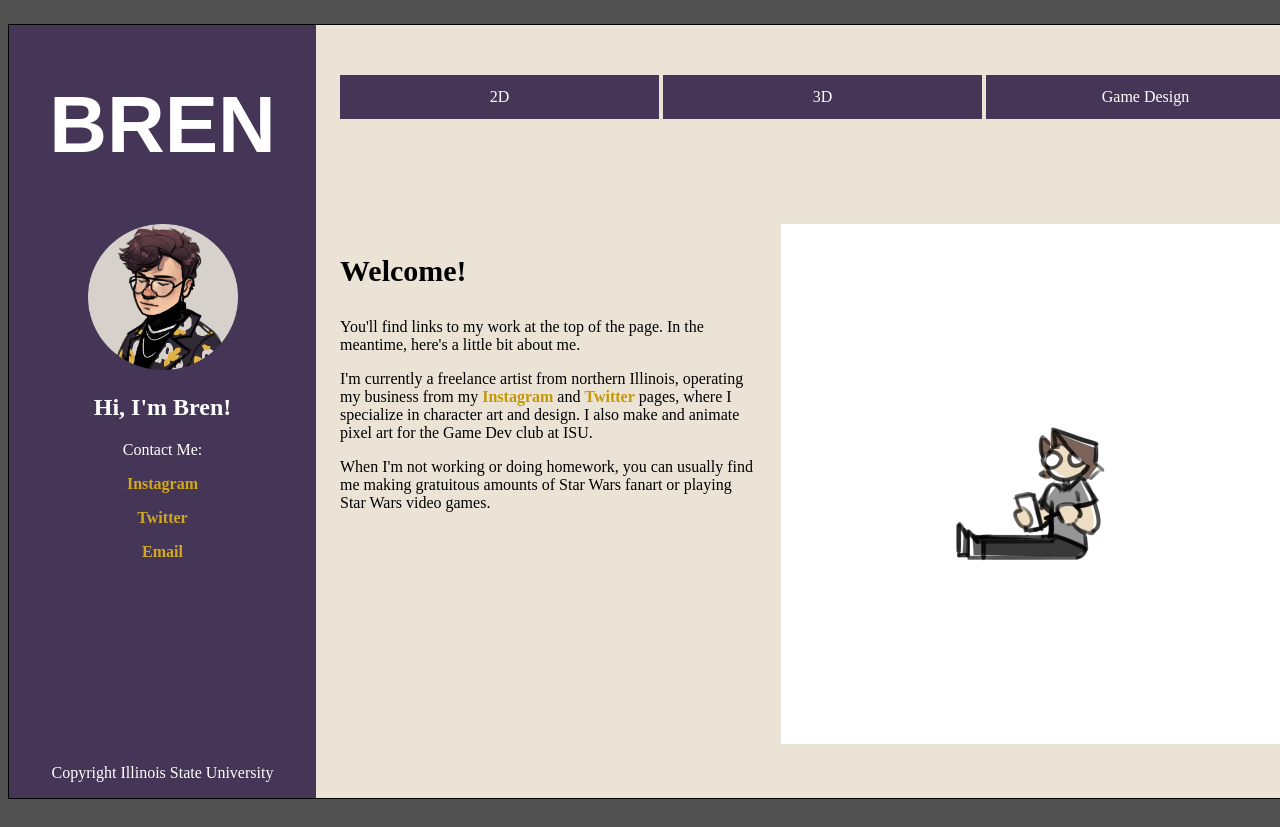
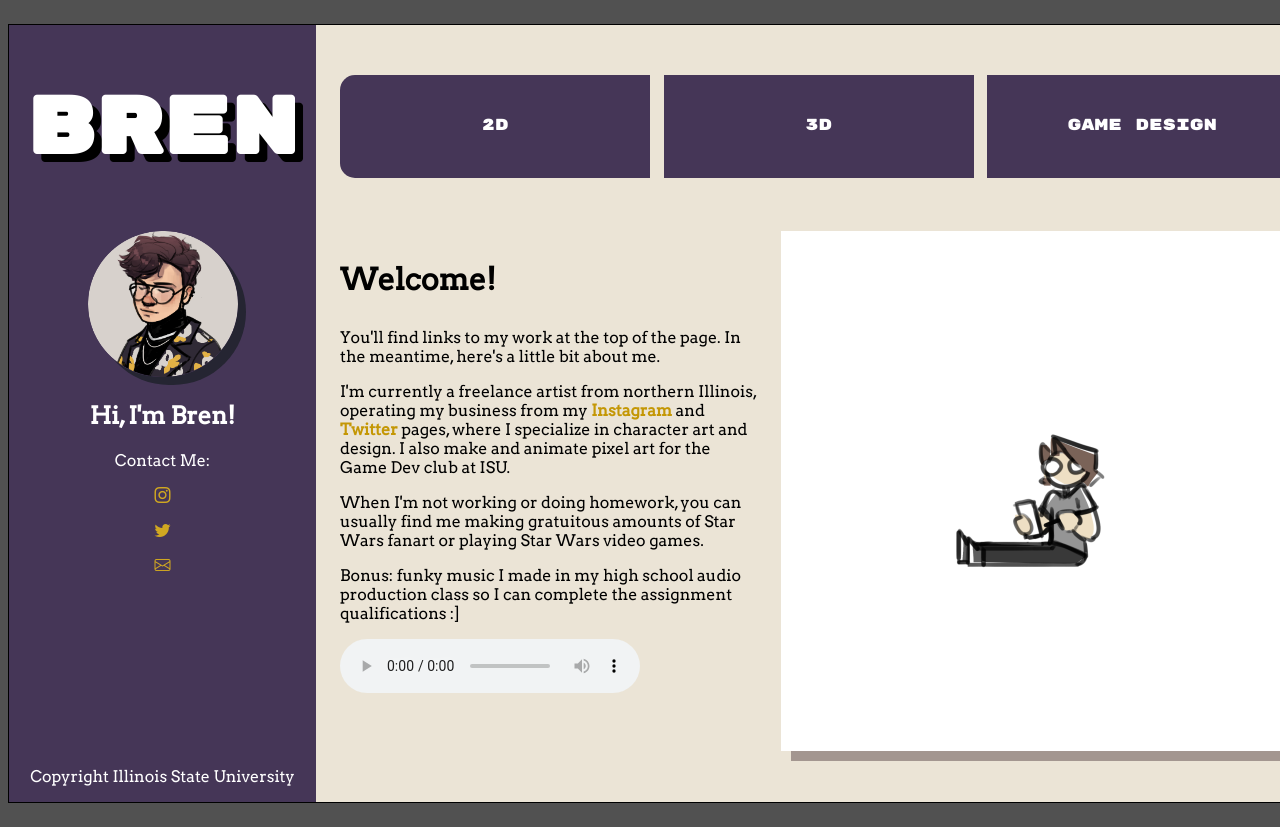
Before and after one commit to brenliam/CTK301, a plain HTML site: page portfolio/portfolio.html in a window 1280 px wide. Shown: the top 827 px of the page. Drawn offline with nearby package versions, Linux system fonts and the light colour scheme.

Commit message:
Add files via upload

```diff
--- a/portfolio/portfolio.css
+++ b/portfolio/portfolio.css
@@ -11,7 +11,10 @@ body {
   display: grid;
   grid-template-columns: repeat(12, 1fr);
   grid-column-gap: 24px;
+  font-family: 'Arvo', serif;
 }
+
+
 
 header {
     grid-column: span 3;
@@ -23,6 +26,9 @@ header {
     text-align: center;
     margin: 0px;
     padding: 0px;
+    text-shadow: 8px 8px 0px #000; /* x, y, blur, color */
+    font-family: 'Rubik Mono One', sans-serif;
+
 
 }
 /*
@@ -51,10 +57,14 @@ nav a {
 
 }
 */
+
+
+
 nav {
     grid-column: span 9;
     text-decoration: none;
     margin-top: 50px;
+    font-family: 'Rubik Mono One', sans-serif;
 
 
 
@@ -66,7 +76,7 @@ nav ul {
 }
 
 nav li {
-    width: 319px;
+    width: 310px;
     margin-bottom: 20px;
     margin-right: px;
     background-color: rgb(69, 54, 87);
@@ -80,14 +90,41 @@ nav a {
     display:block;
     padding: 13px;
     text-align: center;
+    height: 50px;
+    padding-top: 40px;
 }
 
 
 
 nav a:hover {
     background-color: rgb(196, 151, 5);
+    transition: background-color .5s, width 2.0s, color 2.0s;
+    height: 50px;
+    padding: 13px;
+    padding-top: 40px;
+
+
 }
 
+.twod {
+    border-top-left-radius: 15px;
+    border-bottom-left-radius: 15px;
+}
+
+.gamedesign {
+    border-top-right-radius: 15px;
+    border-bottom-right-radius: 15px;
+}
+
+.twod a:hover {
+    border-top-left-radius: 15px;
+    border-bottom-left-radius: 15px;
+}
+
+.gamedesign a:hover {
+    border-top-right-radius: 15px;
+    border-bottom-right-radius: 15px;
+}
 
 
 main img {
@@ -95,6 +132,8 @@ main img {
     max-width: 150px;
     margin: 0px;
     padding: 0px;
+    box-shadow: 8px 8px 0px #252532;
+    border-radius: 500px;
 }
 
 
@@ -124,6 +163,11 @@ footer {
 
 .sideimg {
     grid-column: span 5;
+    box-shadow: 10px 10px 0px #a39690;
+    width: 500px;
+    height: 520px;
+
+
 
 }
 
@@ -159,3 +203,7 @@ main a:hover {
 .art a:hover {
     color: rgb(116, 113, 131);
 }
+
+section {
+    display: inline-block;
+}
--- a/portfolio/portfolio.html
+++ b/portfolio/portfolio.html
@@ -3,7 +3,13 @@
 <head>
 	<meta charset="UTF-8">
 	<title>Portfolio</title>
+    <link rel="stylesheet" href="https://cdn.jsdelivr.net/npm/bootstrap-icons@1.10.4/font/bootstrap-icons.css">
+
+    <link rel="preconnect" href="https://fonts.googleapis.com">
+    <link rel="preconnect" href="https://fonts.gstatic.com" crossorigin>
+    <link href="https://fonts.googleapis.com/css2?family=Arvo&family=Rubik+Mono+One&display=swap" rel="stylesheet">
 	<link href="portfolio.css" rel="stylesheet" type="text/css">
+
 </head>
 <body>
 	<div id="wrapper">
@@ -15,9 +21,9 @@
 
         <nav>
             <ul>
-                <li><a href="#">2D</a></li>
+                <li class="twod"><a href="#">2D</a></li>
                 <li><a href="#">3D</a></li>
-                <li><a href="#">Game Design</a></li>
+                <li class="gamedesign"><a href="#">Game Design</a></li>
              </ul>
         </nav>
 
@@ -28,9 +34,9 @@
             <section>
                 <h2>Hi, I'm Bren!</h2>
                 <p> Contact Me: </p>
-                <p><a href="https://www.instagram.com/otterwich/" target="_blank">Instagram</a></p>
-                <p><a href="https://twitter.com/otterwich" target="_blank">Twitter</a></p>
-                <p><a href="mailto:otterwich@gmail.com" target="_blank">Email</a></p>
+                <p><a href="https://www.instagram.com/otterwich/" target="_blank" class="bi bi-instagram"></a></p>
+                <p><a href="https://twitter.com/otterwich" target="_blank" class="bi bi-twitter"></a></p>
+                <p><a href="mailto:otterwich@gmail.com" target="_blank" class="bi bi-envelope"></a></p>
 
             </section>
         </main>
@@ -39,7 +45,11 @@
             <p class="welcome"> Welcome! </p>
             <p> You'll find links to my work at the top of the page. In the meantime, here's a little bit about me. </p>
             <p> I'm currently a freelance artist from northern Illinois, operating my business from my <a href="https://www.instagram.com/otterwich/" target="_blank">Instagram</a> and <a href="https://twitter.com/otterwich" target="_blank">Twitter</a> pages, where I specialize in character art and design. I also make and animate pixel art for the Game Dev club at ISU. </p>
-            <p> When I'm not working or doing homework, you can usually find me making gratuitous amounts of Star Wars fanart or playing Star Wars video games.
+            <p> When I'm not working or doing homework, you can usually find me making gratuitous amounts of Star Wars fanart or playing Star Wars video games. </p>
+            <p> Bonus: funky music I made in my high school audio production class so I can complete the assignment qualifications :] </p>
+            <audio controls autobuffer autoplay >
+                <source src="samplemusic.mp3" type="audio/mpeg">
+              </audio>
         </div class="art">
 
 <div class="sideimg">
```
Also changed, not shown: 1 other file.
